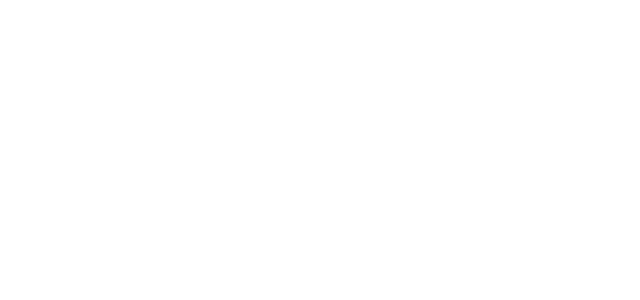
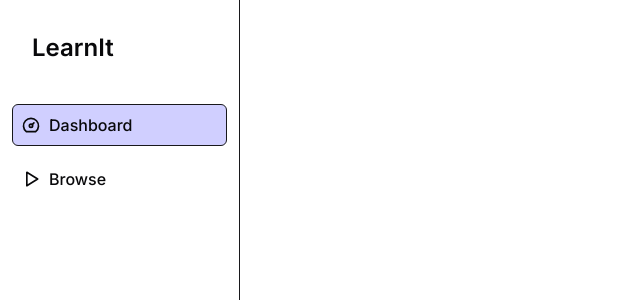
Before and after one commit to harsh661/nextjs-learning-platform, a Next.js app: page / in a window 1280 px wide. Shown: the top 300 px of the page, without its empty margins (0-640 px from the left). Built offline with nearby package versions, Linux system fonts and the light colour scheme.

Commit message:
feat: implement initial layout

```diff
--- /dev/null
+++ b/app/(dashboard)/layout.tsx
@@ -0,0 +1,13 @@
+import Sidebar from "@/components/sidebar_components/sidebar";
+
+const DashboardLayout = ({ children }: { children: React.ReactNode }) => {
+  return (
+    <div className="h-full">
+      <div className="h-full w-60 fixed inset-y-0">
+        <Sidebar />
+      </div>
+    </div>
+  );
+};
+
+export default DashboardLayout;
--- a/app/page.tsx
+++ /dev/null
@@ -1,10 +0,0 @@
-import { UserButton } from '@clerk/nextjs'
-import Image from 'next/image'
-
-export default function Home() {
-  return (
-    <div>
-      <UserButton />
-    </div>
-  )
-}
--- /dev/null
+++ b/components/sidebar_components/sidebar-item.tsx
@@ -0,0 +1,27 @@
+"use client";
+
+import React from "react";
+import { sidebarItem } from "./sidebar";
+import Link from "next/link";
+import { usePathname } from "next/navigation";
+import { cn } from "@/lib/utils";
+
+const SidebarItem = ({ icon, label, href }: sidebarItem) => {
+  const pathname = usePathname();
+
+  const isActive = pathname === href;
+  return (
+    <Link
+      href={href}
+      className={cn(
+        "flex items-center gap-2 w-full p-2 rounded-md border border-transparent hover:border-zinc-900",
+        isActive && "bg-accentpurple border-zinc-900"
+      )}
+    >
+      {icon}
+      <span className="font-medium">{label}</span>
+    </Link>
+  );
+};
+
+export default SidebarItem;
--- /dev/null
+++ b/components/sidebar_components/sidebar.tsx
@@ -0,0 +1,42 @@
+import { IconType } from "react-icons";
+import { TbDashboard, TbPlayerPlay } from "react-icons/tb";
+import SidebarItem from "./sidebar-item";
+
+export type sidebarItem = {
+  icon: React.ReactNode;
+  label: string;
+  href: string;
+};
+
+const sidebarItems: sidebarItem[] = [
+  {
+    icon: <TbDashboard size={20}/>,
+    label: "Dashboard",
+    href: "/",
+  },
+  {
+    icon: <TbPlayerPlay size={20}/>,
+    label: "Browse",
+    href: "/search",
+  },
+];
+
+const Sidebar = () => {
+  return (
+    <div className="h-full w-full border-r border-zinc-900 p-3">
+      <div className="text-2xl font-semibold p-5">LearnIt</div>
+      <div className="flex flex-col gap-3 py-5">
+        {sidebarItems.map((item) => (
+          <SidebarItem
+            key={item.href}
+            label={item.label}
+            href={item.href}
+            icon={item.icon}
+          />
+        ))}
+      </div>
+    </div>
+  );
+};
+
+export default Sidebar;
--- a/tailwind.config.js
+++ b/tailwind.config.js
@@ -2,11 +2,11 @@
 module.exports = {
   darkMode: ["class"],
   content: [
-    './pages/**/*.{ts,tsx}',
-    './components/**/*.{ts,tsx}',
-    './app/**/*.{ts,tsx}',
-    './src/**/*.{ts,tsx}',
-	],
+    "./pages/**/*.{ts,tsx}",
+    "./components/**/*.{ts,tsx}",
+    "./app/**/*.{ts,tsx}",
+    "./src/**/*.{ts,tsx}",
+  ],
   theme: {
     container: {
       center: true,
@@ -17,6 +17,7 @@
     },
     extend: {
       colors: {
+        accentpurple: "#d0cfff",
         border: "hsl(var(--border))",
         input: "hsl(var(--input))",
         ring: "hsl(var(--ring))",
@@ -73,4 +74,4 @@
     },
   },
   plugins: [require("tailwindcss-animate")],
-}
+};
```
Also changed, not shown: tailwind.config.ts (deleted, +0 -20 lines), app/(dashboard)/(routes)/page.tsx (renamed from app/(dashboard)/dashboard/page.tsx).
